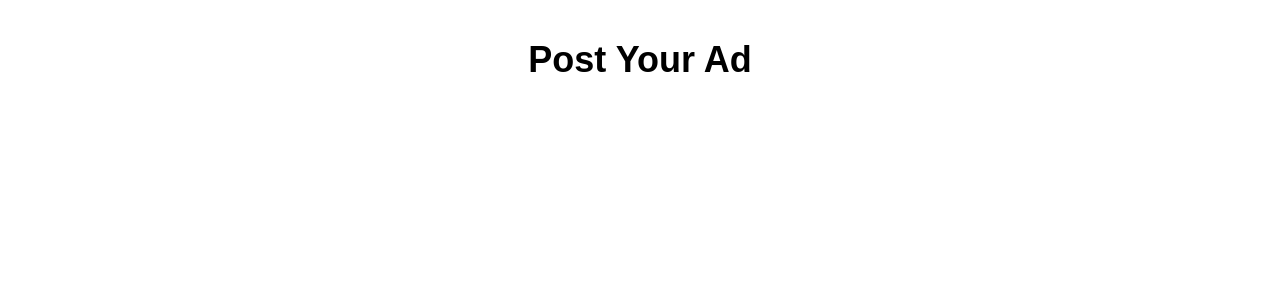
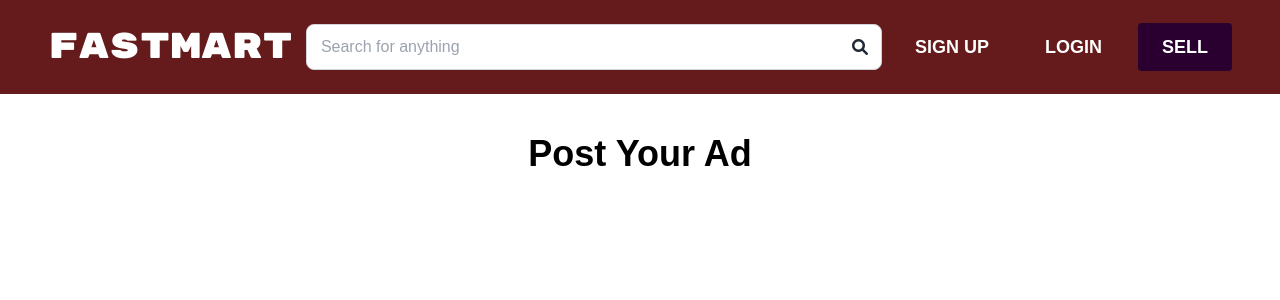
Before and after one commit to harisalimughal/FastMart, a React (Create React App) app in the folder fastmart/: page /postad in a window 1280 px wide. Shown: the top 300 px of the page. Built offline with nearby package versions, Linux system fonts and the light colour scheme; the HTML template or start-up script is replaced by a standard one; a web font is replaced by a local one.

Commit message:
Add navbar inside the PostAd component

```diff
--- a/fastmart/src/components/PostAd.jsx
+++ b/fastmart/src/components/PostAd.jsx
@@ -1,16 +1,24 @@
 import React from 'react'
+
+import Navbar from './NavBar'
 
 function PostAd() {
     return (
-        <div className='py-10'>
-            {/* Header */}
-            <h1 className='w-fit mx-auto text-4xl font-bold'>
-                Post Your Ad
-            </h1>
+        <div className='flex flex-col gap-10'>
+            {/* Navbar */}
+            <Navbar />
 
-            {/* Form */}
+            {/* Main Content */}
             <div>
+                {/* Header */}
+                <h1 className='w-fit mx-auto text-4xl font-bold'>
+                    Post Your Ad
+                </h1>
 
+                {/* Form */}
+                <div>
+
+                </div>
             </div>
         </div>
     )
```
